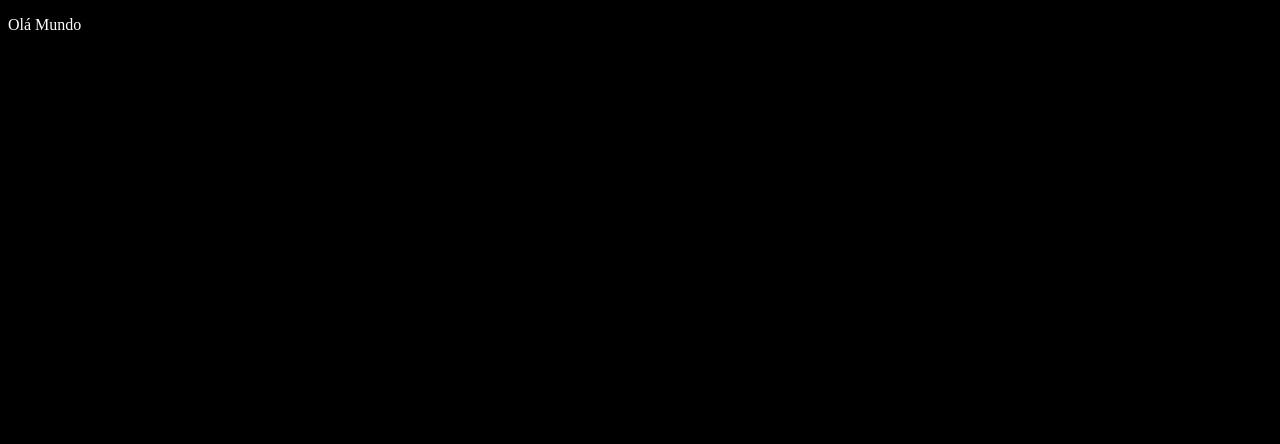
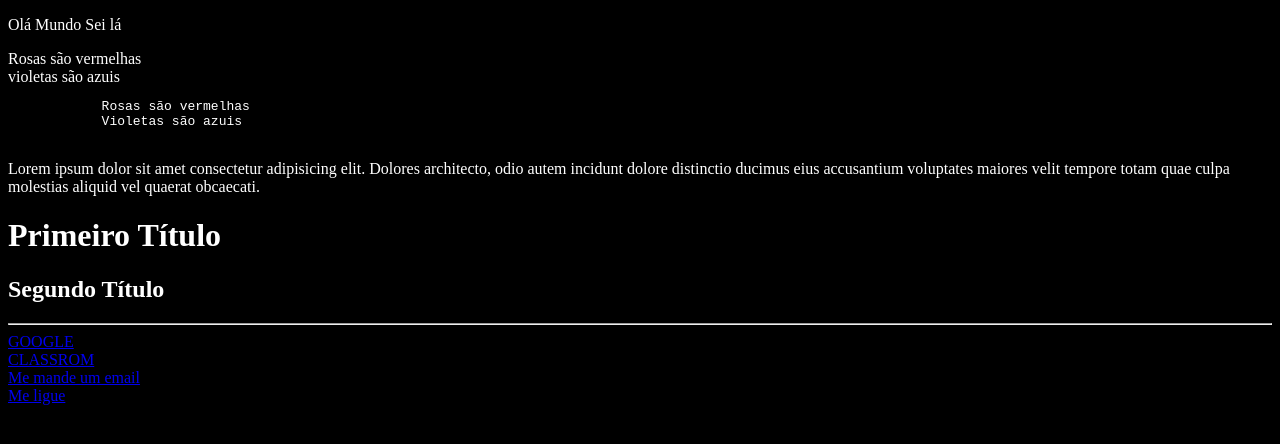
Before and after one commit to DEV-EdCS/Programador-Web-Senac, a plain HTML site: page index.html in a window 1280 px wide. Drawn offline with Linux system fonts and the light colour scheme.

Commit message:
Várias Tags

```diff
--- a/index.html
+++ b/index.html
@@ -1,5 +1,6 @@
 <!DOCTYPE html>
 <html>
+
 <head>
     <!--Aqui é o head onde eu coloco metadados-->
     <meta http-equiv="Content-Type" content="text/html;charset=UTF-8">
@@ -8,7 +9,7 @@
     <title>Meu primeiro HTML</title>
     <link rel="shortcut icon" href="arquivo-html.png" type="image/x-icon">
     <style>
-            body{
+        body {
             background-color: rgb(0, 0, 0);
             color: rgb(255, 255, 255);
         }
@@ -16,6 +17,32 @@
 </head>
 
 <body>
-        <p>Olá Mundo</p>
+    <p>Olá Mundo
+        Sei lá
+    </p>
+
+    Rosas são vermelhas <br>
+    violetas são azuis <br>
+
+    <pre>
+            Rosas são vermelhas
+            Violetas são azuis
+        </pre>
+
+    <p>Lorem ipsum dolor sit amet consectetur adipisicing elit. Dolores architecto, odio autem incidunt dolore
+        distinctio ducimus eius accusantium voluptates maiores velit tempore totam quae culpa molestias aliquid vel
+        quaerat obcaecati.</p>
+
+    <h1>Primeiro Título</h1>
+    <h2>Segundo Título</h2>
+    <hr>
+
+    <a href="https://www.google.com">GOOGLE</a><br>
+    <a href="https://classroom.google.com/" target="_blank">CLASSROM</a><br>
+    <a href="mailto:exemplo@gmail.com">Me mande um email</a><br>
+    <a href="tel:(98)991250687">Me ligue</a>
+
+
 </body>
+
 </html>
```
Lines whose indentation alone changed are shown as unchanged.
